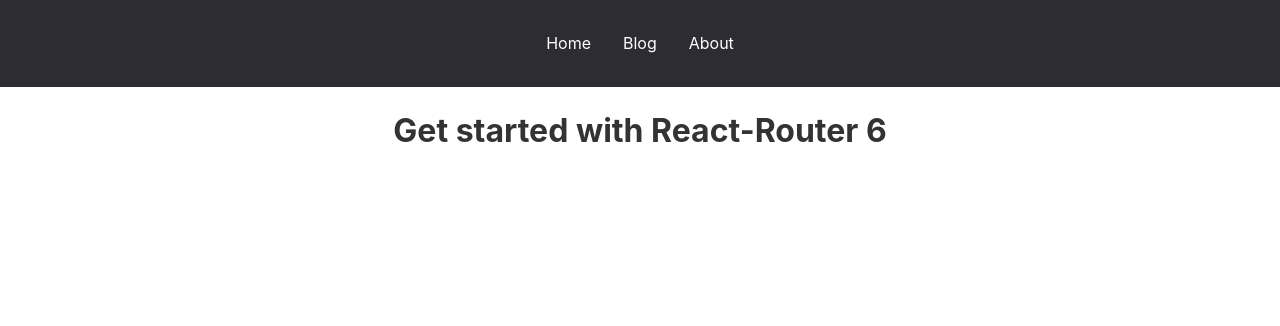
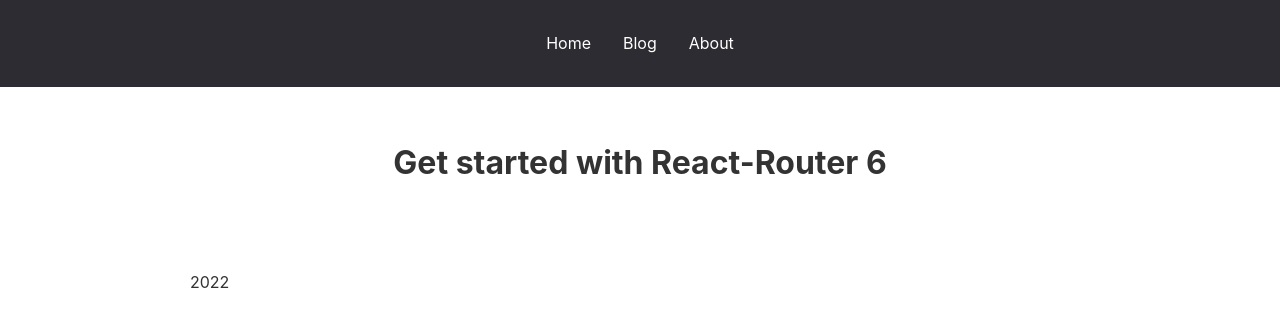
Before and after one commit to svensktutby/react-router-v6, a React (Create React App) app: page / in a window 1280 px wide. Shown: the top 326 px of the page. Built offline with nearby package versions, Linux system fonts and the light colour scheme.

Commit message:
feat: add Layout and Outlet components

```diff
--- a/src/App.jsx
+++ b/src/App.jsx
@@ -1,23 +1,21 @@
-import { Routes, Route, Link } from 'react-router-dom';
+import { Routes, Route } from 'react-router-dom';
 
 import { Home } from './pages/Home';
 import { About } from './pages/About';
 import { Blog } from './pages/Blog';
 import { NotFound } from './pages/NotFound';
+import { Layout } from './components/Layout';
 
 function App() {
     return (
         <>
-            <header>
-                <Link to="/">Home</Link>
-                <Link to="/posts">Blog</Link>
-                <Link to="/about">About</Link>
-            </header>
             <Routes>
-                <Route path="/" element={<Home />} />
-                <Route path="/about" element={<About />} />
-                <Route path="/posts" element={<Blog />} />
-                <Route path="*" element={<NotFound />} />
+                <Route path="/" element={<Layout />}>
+                    <Route index element={<Home />} />
+                    <Route path="about" element={<About />} />
+                    <Route path="posts" element={<Blog />} />
+                    <Route path="*" element={<NotFound />} />
+                </Route>
             </Routes>
         </>
     );
--- /dev/null
+++ b/src/components/Layout.jsx
@@ -0,0 +1,21 @@
+import { Link, Outlet } from 'react-router-dom';
+
+const Layout = () => {
+    return (
+        <>
+            <header>
+                <Link to="/">Home</Link>
+                <Link to="/posts">Blog</Link>
+                <Link to="/about">About</Link>
+            </header>
+
+            <main className="container">
+                <Outlet />
+            </main>
+
+            <footer className="container">2022</footer>
+        </>
+    );
+};
+
+export { Layout };
```
